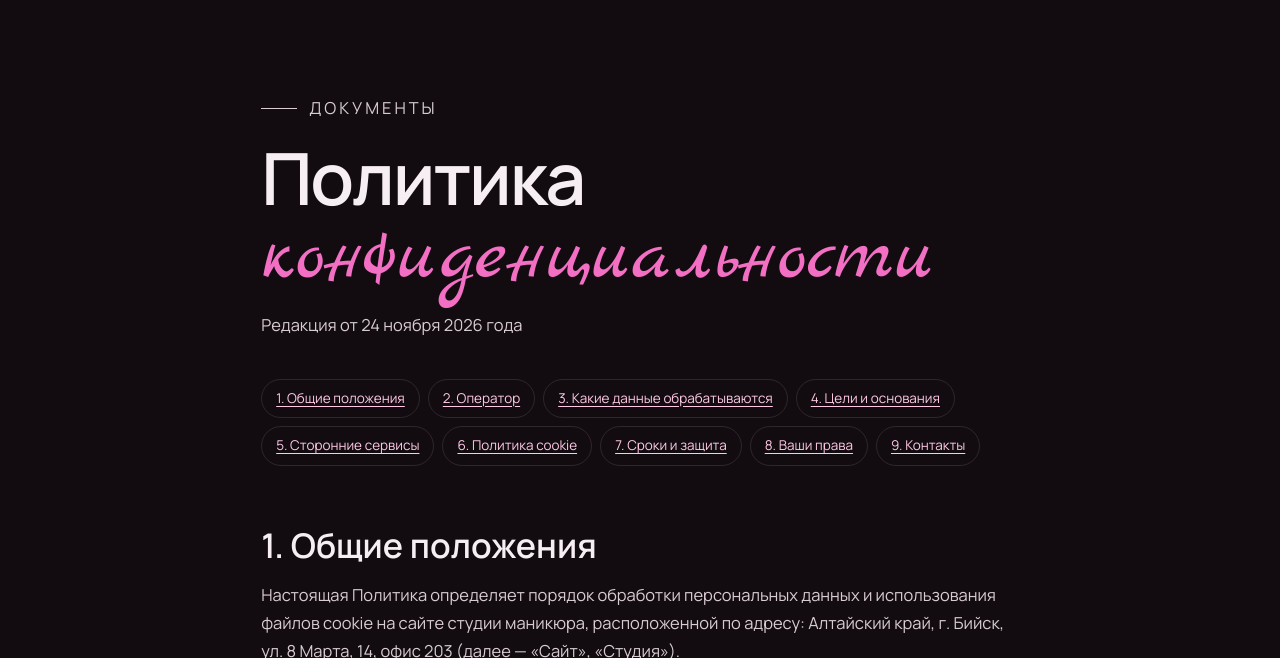
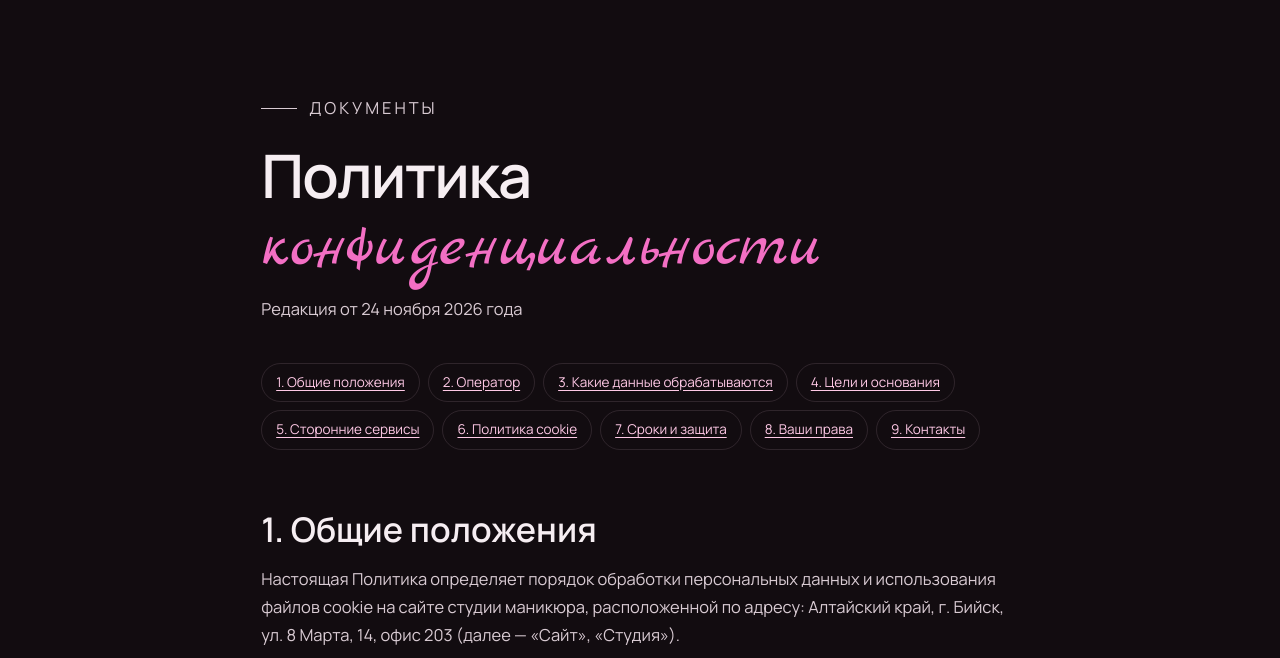
Before and after one commit to SerjAyvazyan-2000/nail-studio, a plain HTML site: page privacy.html in a window 1280 px wide. Shown: the part 86-744 px from the top of the page. Drawn offline with Linux system fonts and the light colour scheme; a web font is replaced by a local one.

Commit message:
Политика: заголовок помещается на узких экранах
Co-Authored-By: Claude Opus 5.5 <noreply@anthropic.com>
Claude-Session: https://claude.ai/code/session_01H6sQxEUmnXnfCJ9RvagYCX

```diff
--- a/assets/css/legal.css
+++ b/assets/css/legal.css
@@ -64,7 +64,8 @@ body.cookie-open .mobile-cta { transform: translateY(160%) !important; }
 .legal-header { border-bottom: 1px solid var(--line); }
 .legal-header__inner { height: 84px; display: flex; align-items: center; justify-content: space-between; gap: 16px; }
 .legal { max-width: 860px; padding-top: clamp(48px, 7vw, 96px); padding-bottom: 96px; }
-.legal__title { font-family: var(--font-display); font-weight: 700; font-size: clamp(40px, 6vw, 72px); line-height: 1; letter-spacing: -.03em; text-wrap: balance; }
+.legal__title { font-family: var(--font-display); font-weight: 600; font-size: clamp(28px, 6vw, 60px); line-height: 1.1; letter-spacing: -.03em; text-wrap: balance; overflow-wrap: break-word; hyphens: auto; }
+.legal__title em { display: inline-block; max-width: 100%; }
 .legal__date { margin-top: 16px; color: var(--muted); font-size: 14px; }
 .legal__toc { margin: 40px 0 16px; display: flex; flex-wrap: wrap; gap: 8px; }
 .legal__toc a { padding: 8px 14px; border-radius: 100px; border: 1px solid var(--line); font-size: 13.5px; color: var(--muted); transition: border-color .3s, color .3s; }
```
